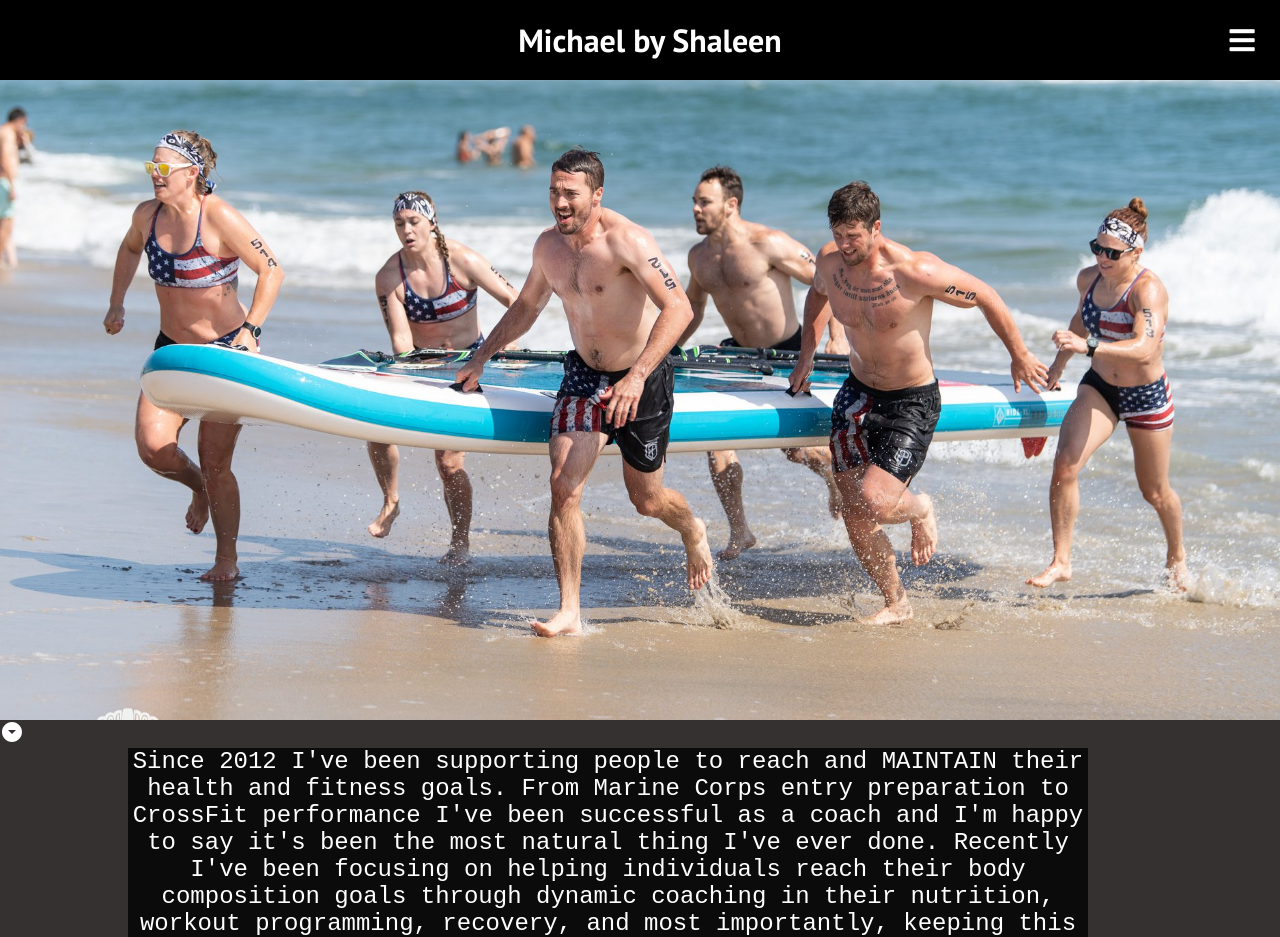
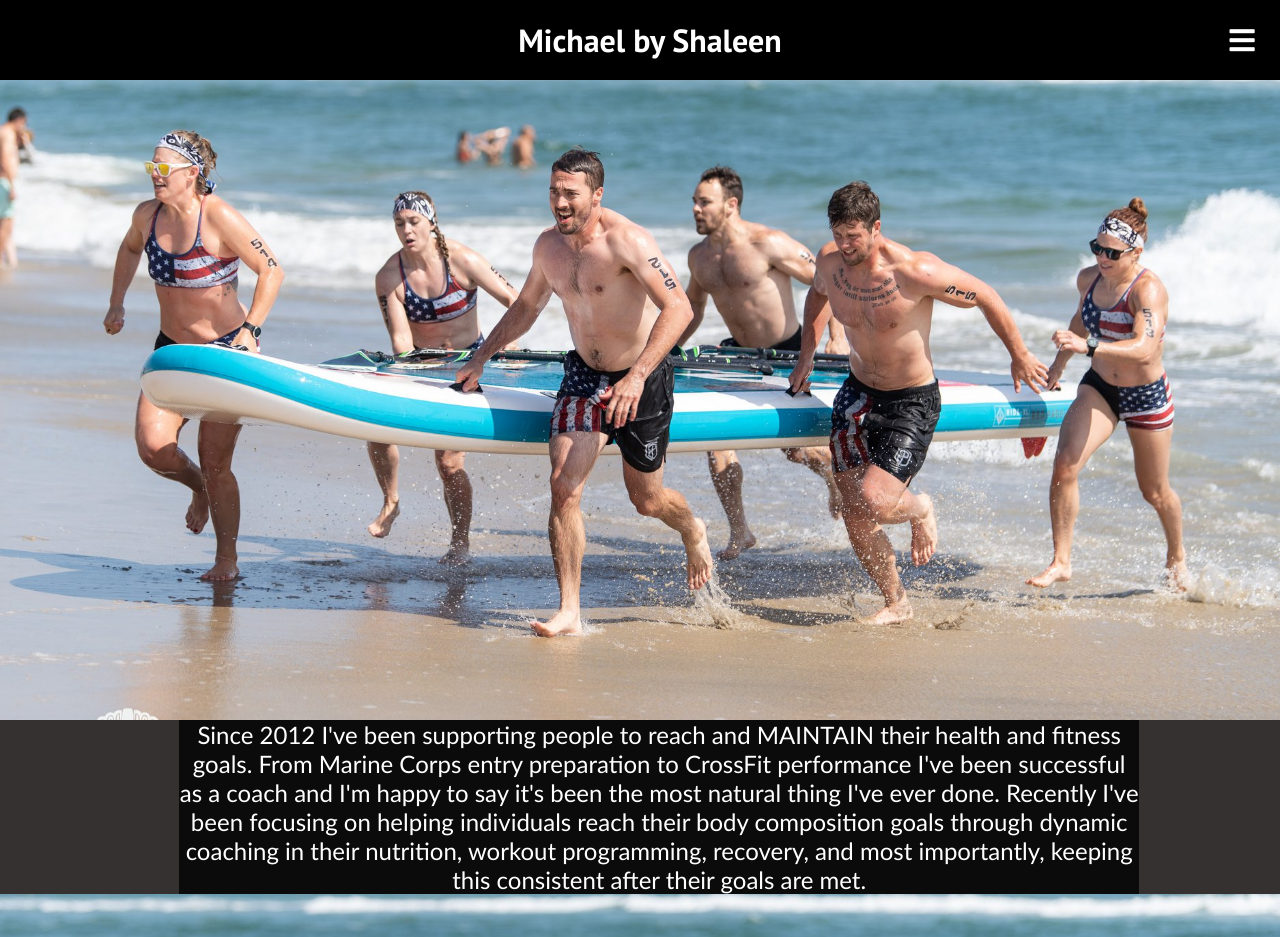
Before and after one commit to michaelshaleen/Personal-Site, a React (Create React App) app: page /coach in a window 1280 px wide. Shown: the top 937 px of the page. Built offline with nearby package versions, Linux system fonts and the light colour scheme.

Commit message:
slight stlye change

```diff
--- a/src/Components/Coach/Coach.css
+++ b/src/Components/Coach/Coach.css
@@ -95,8 +95,7 @@
 }
 
 .p-container .intro {
-  margin-left: 10vw;
-  margin-right: 10vw;
+  margin-left: 14vw;
   background-color: #0b0b0b;
   color: white;
   padding-top: 0px;
@@ -104,6 +103,7 @@
   text-align: center;
   font-family: 'Courier New', Courier, monospace;
   width: 75vw;
+  font-family: 'Gill Sans', 'Gill Sans MT', Calibri, 'Trebuchet MS', sans-serif;
 }
 
 .boxes {
--- a/src/Components/Coach/Coach.js
+++ b/src/Components/Coach/Coach.js
@@ -24,7 +24,6 @@ function Coach() {
   return (<>
     <div className="beach"></div>
     <div className="p-container">
-      <ArrowDropDownCircleIcon />
       <p className="intro">
           Since 2012 I've been supporting people
           to reach and MAINTAIN their health and fitness
--- a/src/Components/Coach/Coach.scss
+++ b/src/Components/Coach/Coach.scss
@@ -20,10 +20,10 @@
   background-color: rgb(54, 49, 49);
   color: white;
   .intro {
-    margin-left: 10vw;
-    margin-right: 10vw;
+    margin-left: 14vw;
     @include text;
     width: 75vw;
+    font-family: 'Gill Sans', 'Gill Sans MT', Calibri, 'Trebuchet MS', sans-serif
   }
 }
 .boxes{
--- a/src/Components/Software/Software.js
+++ b/src/Components/Software/Software.js
@@ -19,7 +19,6 @@ function Software() {
   const gitHub = () => {
     window.open("https://github.com/michaelshaleen")
   }
-
   return (<>
   <div className="softwareParallax"></div>
   <div className="boxes" >
```
Also changed, not shown: 1 other file (tests, documents, lock files or other folders).
